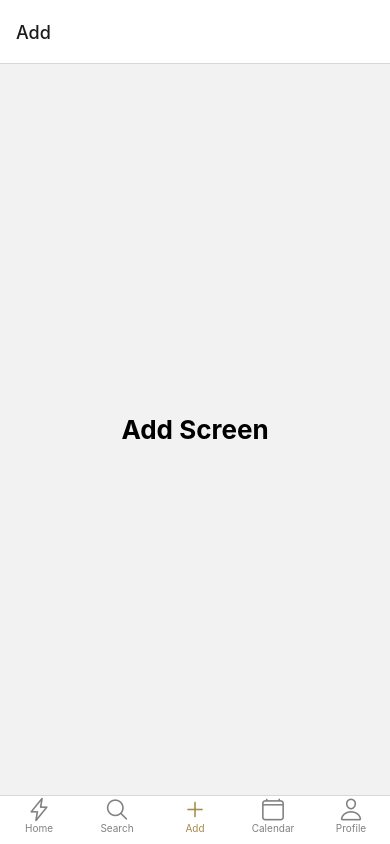
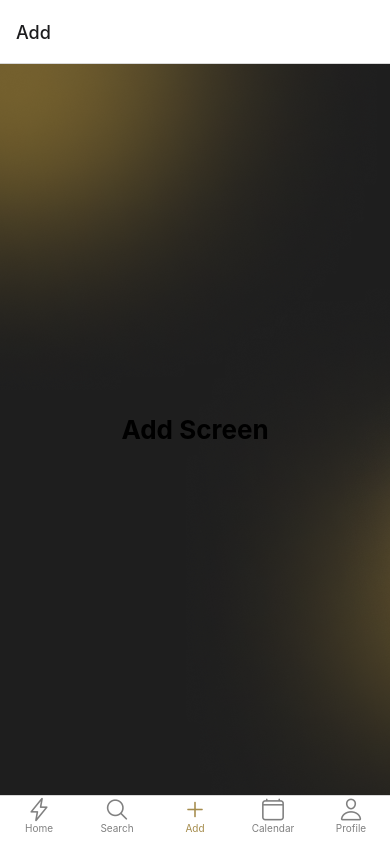
Before and after one commit to boriiiiii/Yowl, a React Native app in the folder my-react-app/: screen /Add in a window 390 px wide. Built offline with nearby package versions, Linux system fonts and the light colour scheme.

Commit message:
[UPT] background screens

```diff
--- a/my-react-app/navigation/screens/add_screen.jsx
+++ b/my-react-app/navigation/screens/add_screen.jsx
@@ -1,12 +1,18 @@
 import * as React from 'react';
-import { View, Text } from 'react-native';
+import { View, Text, ImageBackground } from 'react-native';
+
 
 export default function AddScreen({ navigation }) {
     return (
-        <View style={{ flex: 1, alignItems: 'center', justifyContent: 'center' }}>
-            <Text
-                onPress={() => navigation.navigate('Home')}
-                style={{ fontSize: 26, fontWeight: 'bold' }}>Add Screen</Text>
-        </View>
+        <ImageBackground
+            source={require('../../assets/background.png')}
+            style={{ flex: 1, resizeMode: 'cover', justifyContent: 'center', alignItems: 'center' }}
+        >
+            <View style={{ flex: 1, alignItems: 'center', justifyContent: 'center' }}>
+                <Text
+                    onPress={() => navigation.navigate('Home')}
+                    style={{ fontSize: 26, fontWeight: 'bold' }}>Add Screen</Text>
+            </View>
+        </ImageBackground>
     );
 }
--- a/my-react-app/navigation/screens/calendar_screen.jsx
+++ b/my-react-app/navigation/screens/calendar_screen.jsx
@@ -1,12 +1,18 @@
 import * as React from 'react';
-import { View, Text } from 'react-native';
+import { View, Text, ImageBackground } from 'react-native';
 
 export default function CalendarScreen({ navigation }) {
     return (
-        <View style={{ flex: 1, alignItems: 'center', justifyContent: 'center' }}>
+        <ImageBackground
+            source={require('../../assets/background.png')}
+            style={{ flex: 1, resizeMode: 'cover', justifyContent: 'center', alignItems: 'center' }}
+        >
             <Text
                 onPress={() => navigation.navigate('Home')}
-                style={{ fontSize: 26, fontWeight: 'bold' }}>Calendar Screen</Text>
-        </View>
+                style={{ fontSize: 26, fontWeight: 'bold', color: 'white' }}
+            >
+                Calendar Screen
+            </Text>
+        </ImageBackground>
     );
 }
```
Also changed, not shown: 2 other files (tests, documents, lock files or other folders).
